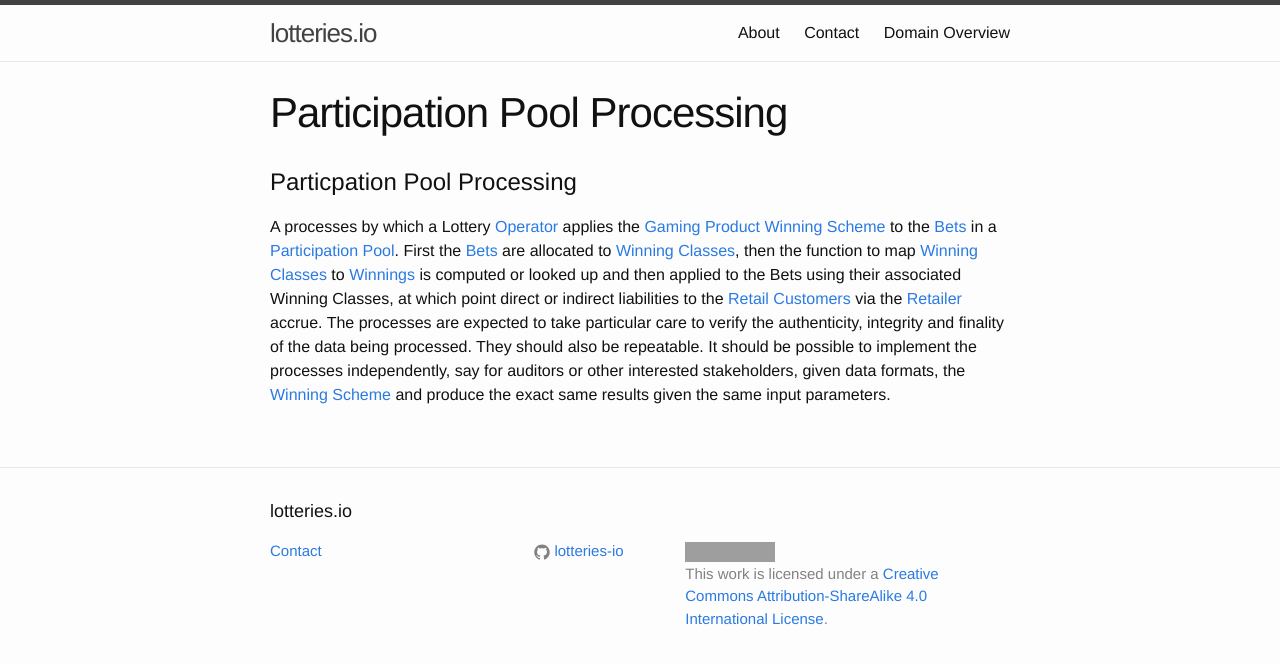
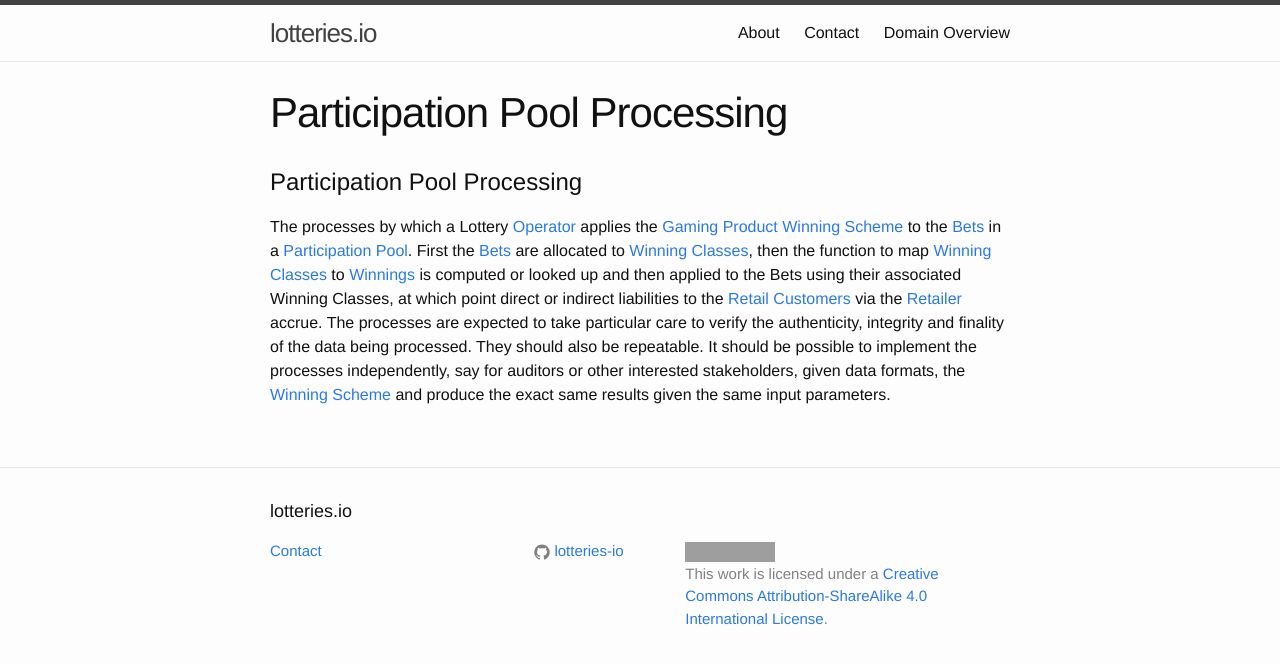
Before and after one commit to lotteries-io/lotteries-io.github.io, a Jekyll site: the page built from _concepts/participation-pool-processing.md, in a window 1280 px wide. Shown: the top 664 px of the page. Built offline with Jekyll 4.4.1, drawn with Linux system fonts in a browser that asks for light colours; grey boxes are pictures that could not be loaded.

Commit message:
Update participation-pool-processing.md

```diff
--- a/_concepts/participation-pool-processing.md
+++ b/_concepts/participation-pool-processing.md
@@ -3,8 +3,8 @@ layout: page
 title: Participation Pool Processing
 ---
 
-# Particpation Pool Processing
+# Participation Pool Processing
 
-A processes by which a Lottery [Operator](operator) applies the [Gaming Product](gaming-product) [Winning Scheme](winning-scheme) to the [Bets](bet) in a [Participation Pool](participation-pool).
+The processes by which a Lottery [Operator](operator) applies the [Gaming Product](gaming-product) [Winning Scheme](winning-scheme) to the [Bets](bet) in a [Participation Pool](participation-pool).
 First the [Bets](bets) are allocated to [Winning Classes](winning-class), then the function to map [Winning Classes](winning-class) to [Winnings](winning) is computed or looked up and then applied to the Bets using their associated Winning Classes, at which point direct or indirect liabilities to the [Retail Customers](retail-customer) via the [Retailer](retailer) accrue.
 The processes are expected to take particular care to verify the authenticity, integrity and finality of the data being processed. They should also be repeatable. It should be possible to implement the processes independently, say for auditors or other interested stakeholders, given data formats, the [Winning Scheme](winning-scheme) and produce the exact same results given the same input parameters.
```
